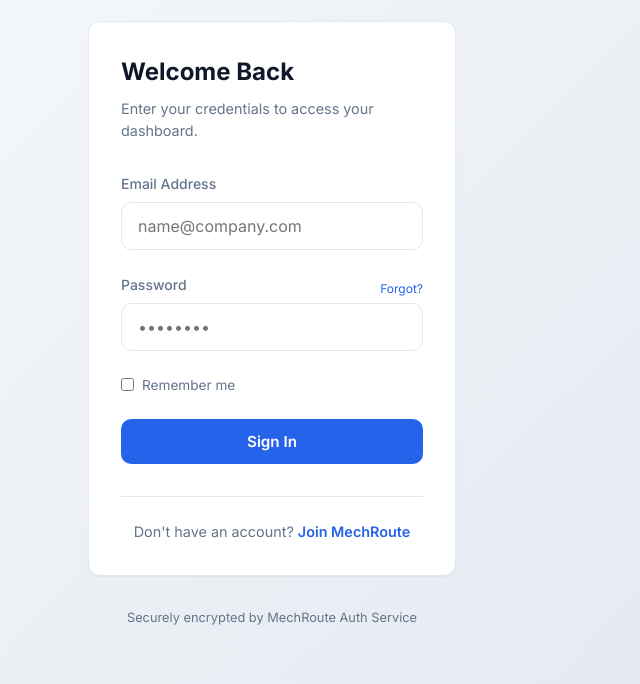
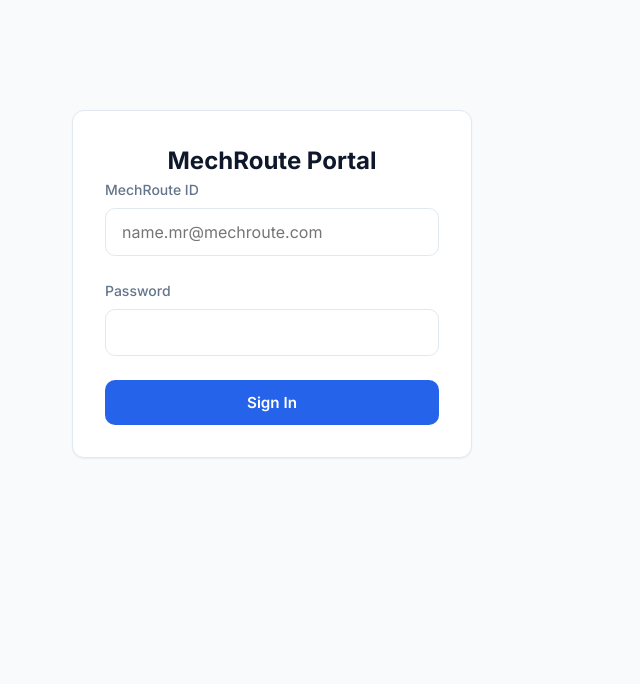
Before and after one commit to chetana-25/mechroute, a plain HTML site: page pages/login.html in a window 1280 px wide. Shown: the part 116-800 px from the top of the page, without its empty margins (368-1008 px from the left). Drawn offline with Linux system fonts and the light colour scheme.

Commit message:
Refactor login.html for improved design and functionality
Updated the login page layout and form fields.

```diff
--- a/pages/login.html
+++ b/pages/login.html
@@ -2,71 +2,24 @@
 <html lang="en">
 <head>
     <meta charset="UTF-8">
-    <meta name="viewport" content="width=device-width, initial-scale=1.0">
     <title>Login | MechRoute</title>
     <link rel="stylesheet" href="../assets/css/style.css">
-    <style>
-        /* Specific layout for the login screen to center the card */
-        body {
-            display: flex;
-            align-items: center;
-            justify-content: center;
-            min-height: 100vh;
-            background: linear-gradient(135deg, #f8fafc 0%, #e2e8f0 100%);
-        }
-        .login-container {
-            width: 100%;
-            max-width: 400px;
-            padding: 1rem;
-        }
-    </style>
 </head>
-<body>
-
-    <div class="login-container">
-        <div class="text-center" style="margin-bottom: 2rem;">
-            <a href="../index.html" class="logo" style="font-size: 2rem;">MechRoute</a>
-        </div>
-
-        <div class="card">
-            <h2 style="margin-bottom: 0.5rem;">Welcome Back</h2>
-            <p style="color: var(--text-muted); font-size: 0.9rem; margin-bottom: 2rem;">
-                Enter your credentials to access your dashboard.
-            </p>
-
-            <form action="dashboard.html">
-                <div class="form-group">
-                    <label for="email">Email Address</label>
-                    <input type="email" id="email" placeholder="name@company.com" required>
-                </div>
-
-                <div class="form-group">
-                    <div style="display: flex; justify-content: space-between; align-items: center;">
-                        <label for="password">Password</label>
-                        <a href="#" style="font-size: 0.75rem; color: var(--brand); text-decoration: none;">Forgot?</a>
-                    </div>
-                    <input type="password" id="password" placeholder="••••••••" required>
-                </div>
-
-                <div style="margin-bottom: 1.5rem; display: flex; align-items: center; gap: 8px;">
-                    <input type="checkbox" id="remember" style="width: auto;">
-                    <label for="remember" style="margin-bottom: 0; font-weight: 400; font-size: 0.85rem;">Remember me</label>
-                </div>
-
-                <button type="submit" class="btn btn-primary" style="width: 100%;">Sign In</button>
-            </form>
-
-            <div class="text-center" style="margin-top: 2rem; border-top: 1px solid var(--border); padding-top: 1.5rem;">
-                <p style="font-size: 0.9rem; color: var(--text-muted);">
-                    Don't have an account? <a href="register.html" style="color: var(--brand); font-weight: 600; text-decoration: none;">Join MechRoute</a>
-                </p>
+<body style="background: var(--bg); display: flex; align-items: center; justify-content: center; min-height: 100vh;">
+    <div class="card" style="width: 100%; max-width: 400px;">
+        <h2 class="text-center">MechRoute Portal</h2>
+        <form onsubmit="handleLogin(event)">
+            <div class="form-group">
+                <label>MechRoute ID</label>
+                <input type="email" id="email" placeholder="name.mr@mechroute.com" required>
             </div>
-        </div>
-
-        <p class="text-center" style="margin-top: 2rem; font-size: 0.8rem; color: var(--text-muted);">
-            Securely encrypted by MechRoute Auth Service
-        </p>
+            <div class="form-group">
+                <label>Password</label>
+                <input type="password" id="password" required>
+            </div>
+            <button type="submit" class="btn btn-primary" style="width: 100%;">Sign In</button>
+        </form>
     </div>
-
+    <script src="../assets/js/script.js"></script>
 </body>
 </html>
```
